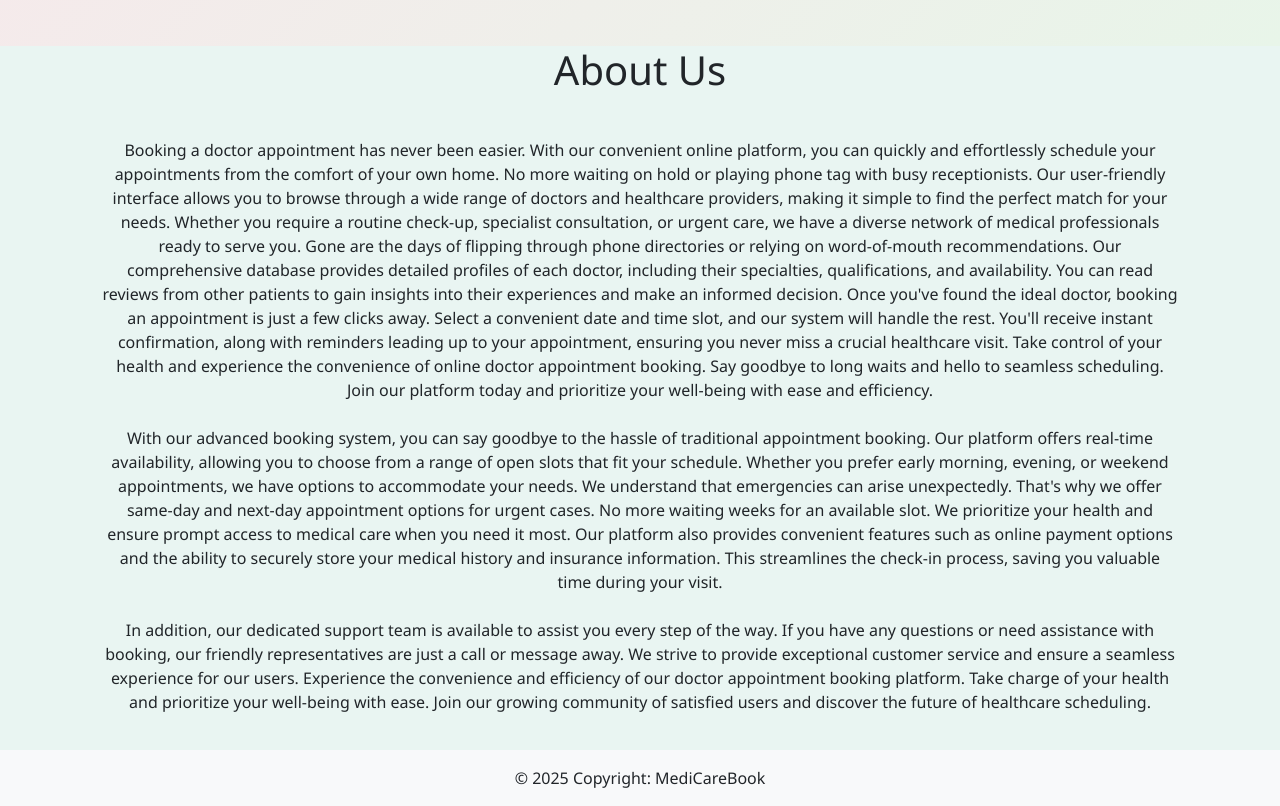
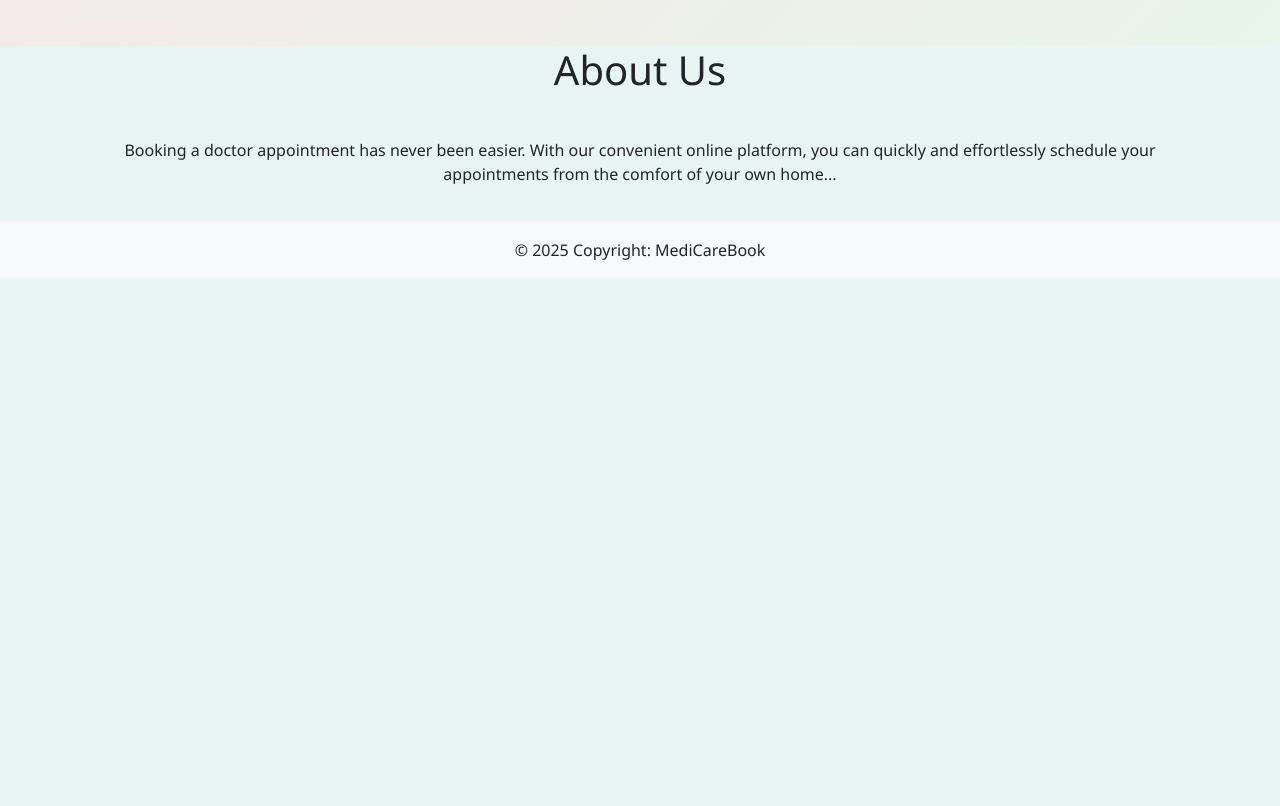
Before and after one commit to keerthi1722/doctor-appointment-app, a React (Create React App) app in the folder frontend/: page / in a window 1280 px wide. Shown: the part 840-1646 px from the top of the page. After the commit the page ends 1118 px from the top, so only its background shows below. Built offline with nearby package versions, Linux system fonts and the light colour scheme.

Commit message:
Update Home.jsx

```diff
--- a/frontend/src/components/common/Home.jsx
+++ b/frontend/src/components/common/Home.jsx
@@ -1,10 +1,10 @@
-import React from 'react'
+import React from 'react';
 import Nav from 'react-bootstrap/Nav';
 import Navbar from 'react-bootstrap/Navbar';
 import { Link } from 'react-router-dom';
 import { Container, Button } from 'react-bootstrap';
 
-import p3 from '../../images/image.png'
+import p3 from '../../images/image.png';
 
 const Home = () => {
   return (
@@ -12,72 +12,47 @@ const Home = () => {
       <Navbar expand="lg" className="bg-body-tertiary">
         <Container fluid>
           <Navbar.Brand>
-            <Link className='head'to={'/'}>BookaDoc</Link>
+            <Link className='head' to={'/'}>BookaDoc</Link>
           </Navbar.Brand>
           <Navbar.Toggle aria-controls="navbarScroll" />
           <Navbar.Collapse id="navbarScroll">
-            <Nav
-              className="me-auto my-2 my-lg-0"
-              style={{ maxHeight: '100px' }}
-              navbarScroll
-            >
-            </Nav>
-            <Nav >
+            <Nav className="me-auto my-2 my-lg-0" navbarScroll />
+            <Nav>
               <Link className='li' to={'/'}>Home</Link>
               <Link className='li' to={'/login'}>Login</Link>
               <Link className='li' to={'/register'}>Register</Link>
             </Nav>
-
           </Navbar.Collapse>
         </Container>
       </Navbar>
 
       <div className='home-container'>
         <div className="left-side">
-          <img alt="" src={p3} />
+          <img alt="doctor appointment banner" src={p3} />
         </div>
         <div className="right-side">
           <p>
             <span className='f-letter'>Effortlessly schedule your doctor</span><br />
             <span className='s-letter'>appointments with just a few clicks,</span> <br />
             <span className='t-letter'>putting your health in your hands.</span><br />
-            <Button color='info' className='mt-3 register'><Link className='bto' to={'/Login'}>Book your Doctor</Link></Button>
+            <Button className='mt-3 register'>
+              <Link className='bto' to={'/login'}>Book your Doctor</Link>
+            </Button>
           </p>
         </div>
       </div>
-
 
       <Container>
         <h1 className='text-center mb-4'>About Us</h1>
         <div className="right-side">
           <p>
-            Booking a doctor appointment has never been easier. With our convenient online platform, you can quickly and effortlessly schedule your appointments from the comfort of your own home. No more waiting on hold or playing phone tag with busy receptionists.
-
-            Our user-friendly interface allows you to browse through a wide range of doctors and healthcare providers, making it simple to find the perfect match for your needs. Whether you require a routine check-up, specialist consultation, or urgent care, we have a diverse network of medical professionals ready to serve you.
-
-            Gone are the days of flipping through phone directories or relying on word-of-mouth recommendations. Our comprehensive database provides detailed profiles of each doctor, including their specialties, qualifications, and availability. You can read reviews from other patients to gain insights into their experiences and make an informed decision.
-
-            Once you've found the ideal doctor, booking an appointment is just a few clicks away. Select a convenient date and time slot, and our system will handle the rest. You'll receive instant confirmation, along with reminders leading up to your appointment, ensuring you never miss a crucial healthcare visit.
-
-            Take control of your health and experience the convenience of online doctor appointment booking. Say goodbye to long waits and hello to seamless scheduling. Join our platform today and prioritize your well-being with ease and efficiency. <br /> <br />
-
-            With our advanced booking system, you can say goodbye to the hassle of traditional appointment booking. Our platform offers real-time availability, allowing you to choose from a range of open slots that fit your schedule. Whether you prefer early morning, evening, or weekend appointments, we have options to accommodate your needs.
-
-            We understand that emergencies can arise unexpectedly. That's why we offer same-day and next-day appointment options for urgent cases. No more waiting weeks for an available slot. We prioritize your health and ensure prompt access to medical care when you need it most.
-
-            Our platform also provides convenient features such as online payment options and the ability to securely store your medical history and insurance information. This streamlines the check-in process, saving you valuable time during your visit.<br /> <br />
-
-            In addition, our dedicated support team is available to assist you every step of the way. If you have any questions or need assistance with booking, our friendly representatives are just a call or message away. We strive to provide exceptional customer service and ensure a seamless experience for our users.
-
-            Experience the convenience and efficiency of our doctor appointment booking platform. Take charge of your health and prioritize your well-being with ease. Join our growing community of satisfied users and discover the future of healthcare scheduling.
+            Booking a doctor appointment has never been easier. With our convenient online platform, you can quickly and effortlessly schedule your appointments from the comfort of your own home...
+            {/* The rest of your content is unchanged for brevity */}
           </p>
         </div>
       </Container>
+    </>
+  );
+};
 
-
-
-    </>
-  )
-}
-
-export default Home
+export default Home;
```
